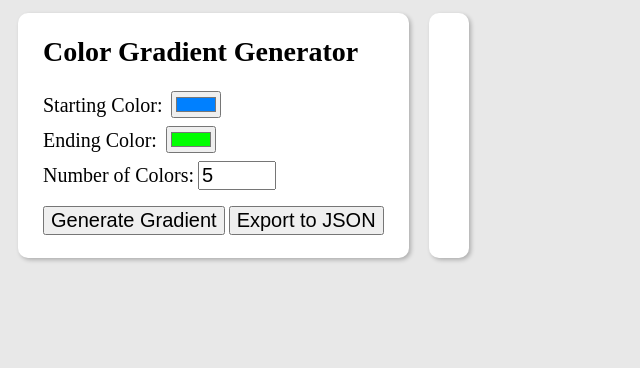
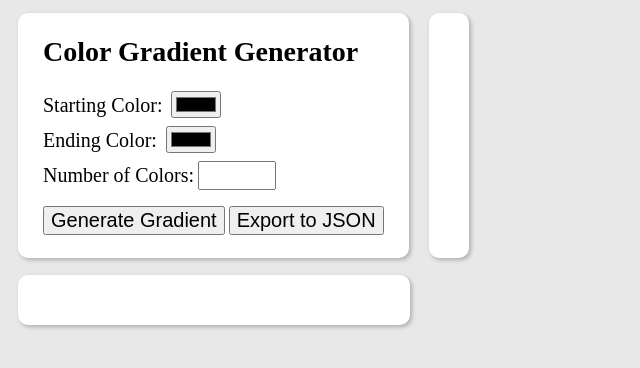
Before and after one commit to Haikoseu/Hex-Gradient-PHP, a PHP site: page / in a window 1280 px wide. Shown: the top 368 px of the page, without its empty margins (0-640 px from the left). Run offline with PHP 8.4, Linux system fonts and the light colour scheme.

Commit message:
Add files via upload

```diff
--- a/hg.css
+++ b/hg.css
@@ -25,10 +25,6 @@
 	.bloc {
 		margin: 40px 40px;
 		padding: 20px 40px;
-	}
-
-
-	.settings, .hex-gradient {
 		background-color: #fff;
 		border-radius: 20px;
 		box-shadow: 4px 4px 8px #00000040;
@@ -53,6 +49,24 @@
 
 	#numColors {
 		width: 200px;
+	}
+
+	.displayZone {
+		position: absolute;
+		top: 575px; left: 8px;
+		height: 64px;
+		width: 803px;
+	}
+
+	#display {
+		height: 40px;
+		width: 98%;
+		margin: 10px;
+	}
+
+	.hex-gradient {
+		margin-top: 175px;
+		margin-bottom: 200px;
 	}
 }
 
@@ -89,10 +103,6 @@
 
 	.bloc {
 		margin: 5px 10px;
-	}
-
-
-	.settings, .hex-gradient {
 		background-color: #fff;
 		border-radius: 10px;
 		box-shadow: 2px 2px 4px #00000040;
@@ -108,6 +118,18 @@
 
 	#numColors {
 		width: 70px;
+	}
+
+	.displayZone {
+		position: absolute;
+		top: 270px; left: 8px;
+		height: 50px;
+	}
+
+	#display {
+		height: 20px;
+		width: 362px;
+		margin: 15px;
 	}
 }
 
--- a/index.php
+++ b/index.php
@@ -33,7 +33,27 @@
             }
 
             document.body.removeChild(textarea);
-        }
+		}
+
+		function updateDisplayGradient(startingColor, endingColor, numColors) {
+			var gradientString = `linear-gradient( to right, ${startingColor}, ${endingColor})`;
+			document.getElementById("display").style.backgroundImage = gradientString;
+
+			localStorage.setItem(`startingColor`, `${startingColor}`);
+			localStorage.setItem(`endingColor`, `${endingColor}`);
+			localStorage.setItem(`numColors`, `${numColors}`);
+		}
+
+		function loadColors() {
+			var startingColor = localStorage.getItem('startingColor');
+			var endingColor = localStorage.getItem('endingColor');
+			var numColors = localStorage.getItem('numColors');
+
+			document.getElementById('startingColor').value = startingColor;
+			document.getElementById('endingColor').value = endingColor;
+			document.getElementById('numColors').value = numColors;
+		}
+		window.onload = loadColors;
     </script>
 </head>
 <body>
@@ -42,24 +62,27 @@
 		<form method="post">
 			<div>
 				<label for="startingColor">Starting Color:</label>
-				<input type="color" id="startingColor" name="startingColor" value="#0080ff">
+				<input type="color" id="startingColor" name="startingColor">
 			</div>
 
 			<div>
 				<label for="endingColor">Ending Color:</label>
-				<input type="color" id="endingColor" name="endingColor" value="#00ff00">
+				<input type="color" id="endingColor" name="endingColor">
 			</div>
 
 			<div>
 				<label for="numColors">Number of Colors:</label>
-				<input type="number" id="numColors" name="numColors" value="5" min="3" max="200">
+				<input type="number" id="numColors" name="numColors" min="3" max="200">
 			</div>
 
 			<div class="buttons">
-				<input type="submit" name="submit" value="Generate Gradient">
+				<input type="submit" id="generateButton" name="submit" value="Generate Gradient">
 				<button type="button" id="exportJSON" onclick="exportToJson()">Export to JSON</button>
 			</div>
 		</form>
+	</div>
+	<div class="displayZone bloc">
+		<div id="display"></div>
 	</div>
 	<div class="hex-gradient bloc">
 		<?php
@@ -125,6 +148,7 @@
 						  </div>";
 					$counter++;
 				}
+				echo "<script>updateDisplayGradient(\"#{$startingColor}\", \"#{$endingColor}\", \"{$numColors}\")</script>";
 			}
 		}
 		?>
```
